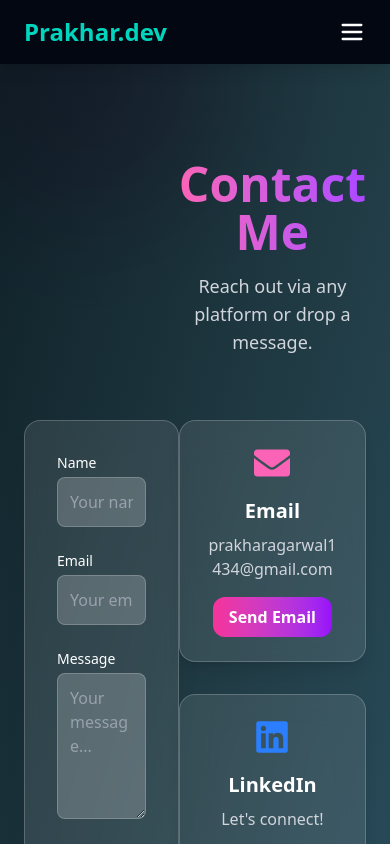
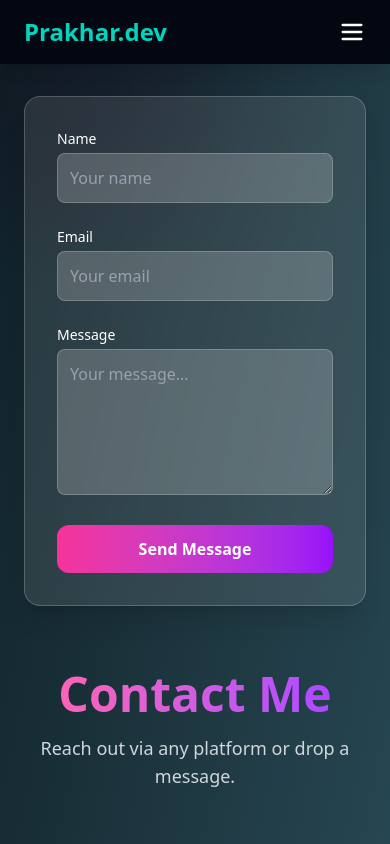
Before and after one commit to prwkhar/Portfolio, a Next.js app: page /contact in a window 390 px wide. Shown: the top 844 px of the page. Built offline with nearby package versions, Linux system fonts and the light colour scheme.

Commit message:
protfolio responsiveness

```diff
--- a/src/app/contact/page.js
+++ b/src/app/contact/page.js
@@ -53,7 +53,7 @@ export default function Contact() {
   ];
 
   return (
-    <div className="relative py-24 px-6 min-h-screen bg-gradient-to-br from-[#0f2027] via-[#203a43] to-[#2c5364] text-white flex sm:flex-col items-center justify-center overflow-hidden">
+    <div className="relative py-24 px-6 min-h-screen bg-gradient-to-br from-[#0f2027] via-[#203a43] to-[#2c5364] text-white flex flex-col md:flex-col items-center justify-center overflow-hidden">
       <div className="flex w-full">
        <motion.div
   initial={{ opacity: 0, scale: 0.95 }}
```
